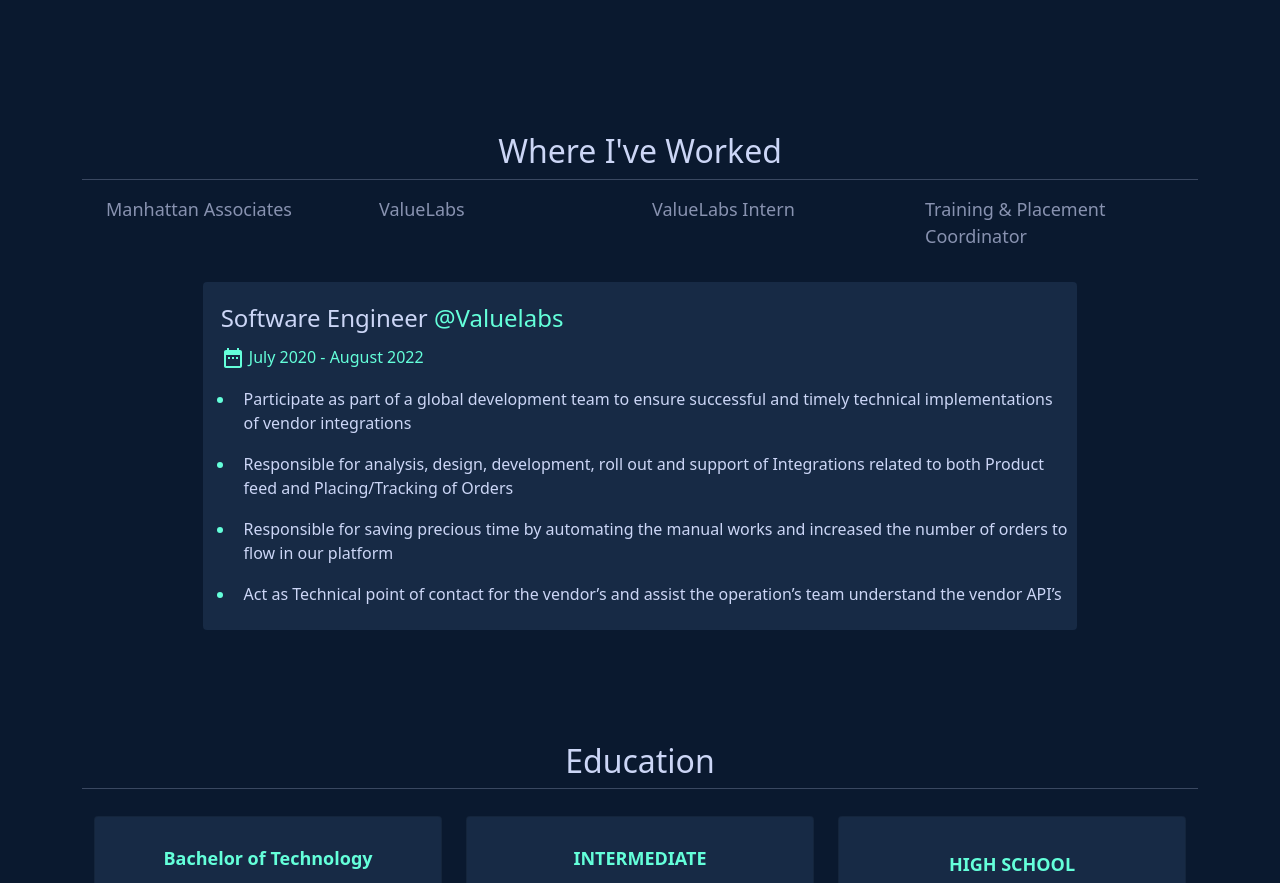
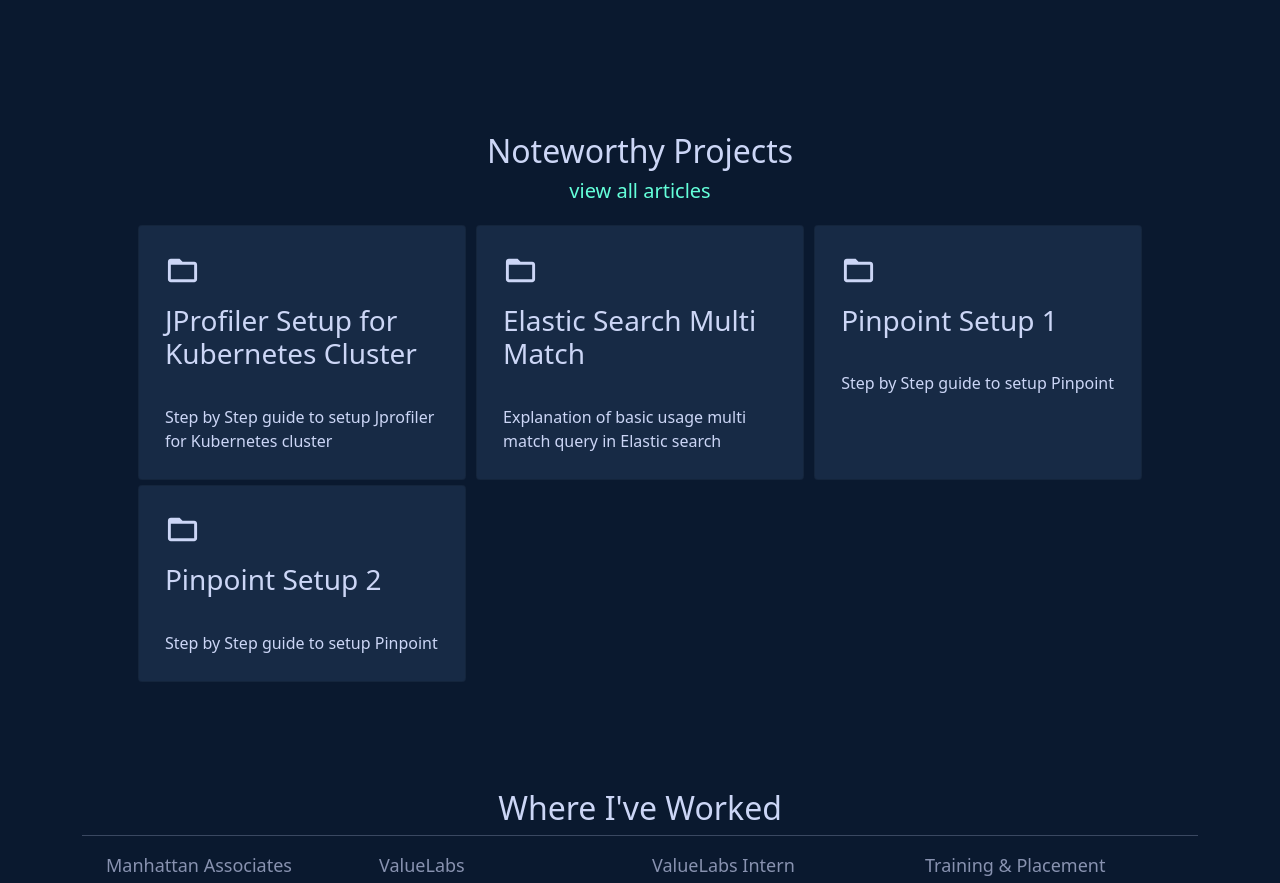
Before and after one commit to saiviswateja/portfolio, a React (Create React App) app: page /#/ in a window 1280 px wide. Shown: the part 1101-1984 px from the top of the page. Built offline with nearby package versions, Linux system fonts and the light colour scheme.

Commit message:
Added the publications

```diff
--- a/src/App.js
+++ b/src/App.js
@@ -3,6 +3,7 @@
 import {HashRouter as Router,Route,Switch} from 'react-router-dom';
 import Certifications from './components/Certifications';
 import Participations from './components/Participations';
+import ListPublications from './components/ListPublications';
 
 function App() {
   return (
@@ -18,6 +19,9 @@
           <Route path="/participations">
             <Participations/>
           </Route>
+          <Route path="/publications">
+            <ListPublications/>
+          </Route>
         </Switch>
       </div>
     </Router>
--- a/src/components/Home.js
+++ b/src/components/Home.js
@@ -3,6 +3,7 @@
 import profile_pic from './profile_pic.jpg';
 import Experience from './Experience';
 import Projects from './Projects';
+import Publications from './Publications';
 import Technology from './Technology';
 import FacebookIcon from '@material-ui/icons/Facebook';
 import InstagramIcon from '@material-ui/icons/Instagram';
@@ -56,6 +57,7 @@
                         </div>
                         </div>
                     </div>
+                    <Publications/>
                     <Experience/>
                     <div className="container education">
                         <div className="row">
--- /dev/null
+++ b/src/components/ListPublications.js
@@ -0,0 +1,38 @@
+import React,{useState} from 'react';
+import data from '../data.json';
+import GitHubIcon from '@material-ui/icons/GitHub';
+import FolderOpenIcon from '@material-ui/icons/FolderOpen';
+
+import {useHistory} from 'react-router-dom';
+
+function ListPublications() {
+    const [publications,setPublications] = useState([]);
+    const history = useHistory();
+    useState(()=>{
+        setPublications(data.publications);
+    },[]);
+    return (
+        <div>
+            <h1 className="headingcolor2 headingSize1 part_heading">Articles</h1>
+            <h4 className="headingcolor1 certpage_sideheading">List of articles I have published</h4>
+            <div>
+                <div className="container headingcolor3 part_project_table">
+                    <div className="row part_tabheading headingcolor1">
+                        <div className="col-4 d-flex justify-content-center archieve_title">Title</div>
+                        <div className="col d-flex justify-content-center">Link</div>
+                    </div>
+                    {
+                        publications.map(publication=>
+                            <div className="row cert_projectcol">
+                                <div className="col-4 d-flex justify-content-center cert_projectname">{publication.name}</div>
+                                <div className="col d-flex justify-content-center"><a href={publication.url}><FolderOpenIcon/></a></div>
+                            </div>
+                        )
+                    }
+                </div>
+            </div>
+        </div>
+    )
+}
+
+export default ListPublications
--- /dev/null
+++ b/src/components/Publications.js
@@ -0,0 +1,40 @@
+import React, { useState } from 'react';
+import FolderOpenIcon from '@material-ui/icons/FolderOpen';
+import GitHubIcon from '@material-ui/icons/GitHub';
+import data from '../data.json';
+import {useHistory} from 'react-router-dom';
+
+function Publications() {
+    const [publications,setPublications] = useState([]);
+    const history = useHistory();
+    useState(()=>{
+        setPublications(data.publications.slice(0,6));
+    },[]);
+    return (
+        <div>
+            <div className="projectContainer">
+                    <div className="row">
+                        <h2 className="headingcolor2 d-flex justify-content-center">Noteworthy Projects</h2>
+                        <h5 className="headingcolor1 d-flex justify-content-center archieveproject" onClick={()=>{
+                            history.push("/publications")
+                        }}>view all articles</h5>
+                    </div>
+                    <div className="projectsHolder">
+                        {
+                            publications.map(publication=>(
+                                <div className="card projectcard">
+                                    <div className="projectcard_firstrow headingcolor2">
+                                        <div><a href={publication.url}><FolderOpenIcon fontSize="large"></FolderOpenIcon></a></div>
+                                    </div>
+                                    <h3 className="headingcolor2 projectheading">{publication.name}</h3>
+                                    <p className="projectdescription">{publication.description}</p>
+                                </div>
+                            ))
+                        }
+                    </div>
+            </div>
+        </div>
+    )
+}
+
+export default Publications;
--- a/src/data.json
+++ b/src/data.json
@@ -211,5 +211,31 @@
             "year":"2021",
             "description":"Successfully completed an udemy course on NodeJS and MongoDB. In the course, Socket IO had been used to provide real time communication"
         }
+    ],
+    "publications":[
+        {
+            "name":"JProfiler Setup for Kubernetes Cluster",
+            "year":"2024",
+            "description":"Step by Step guide to setup Jprofiler for Kubernetes cluster",
+            "url": "https://medium.com/@saiviswateja.teja/monitoring-java-performance-on-kubernetes-connecting-jprofiler-to-your-pods-7997370a311f"
+        },
+        {
+            "name":"Elastic Search Multi Match",
+            "year":"2025",
+            "description":"Explanation of basic usage multi match query in Elastic search",
+            "url": "https://medium.com/@saiviswateja.teja/multi-match-understand-how-it-works-06ea49fc050a"
+        },
+        {
+            "name":"Pinpoint Setup 1",
+            "year":"2025",
+            "description":"Step by Step guide to setup Pinpoint",
+            "url": "https://medium.com/@saiviswateja.teja/pinpoint-setup-1-6cd43fafc286"
+        },
+        {
+            "name":"Pinpoint Setup 2",
+            "year":"2025",
+            "description":"Step by Step guide to setup Pinpoint",
+            "url": "https://medium.com/@saiviswateja.teja/pinpoint-setup-2-a86c9e3c339c"
+        }
     ]
 }
```
